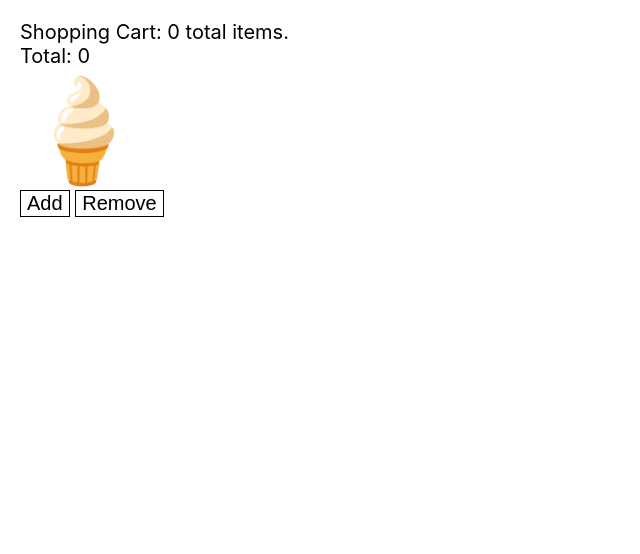
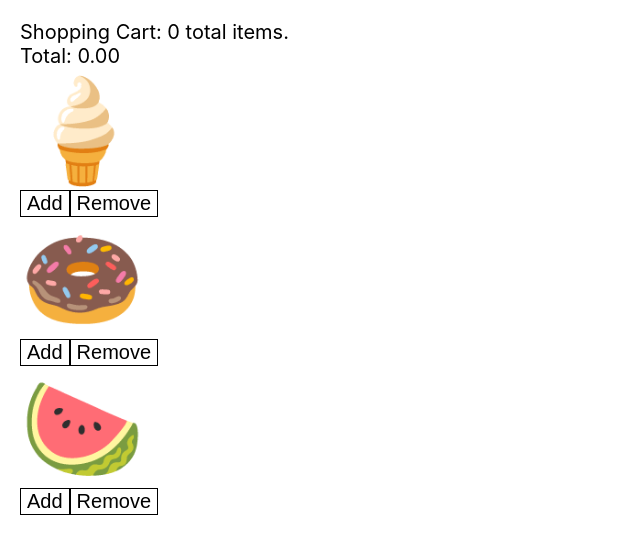
Before and after one commit to hoarus/react-practice, a React (Create React App) app: page / in a window 1280 px wide. Shown: the top 554 px of the page, without its empty margins (0-640 px from the left). Built offline with nearby package versions, Linux system fonts and the light colour scheme.

Commit message:
Implement hooks with state

```diff
--- a/src/components/Product/Product.js
+++ b/src/components/Product/Product.js
@@ -1,16 +1,66 @@
-import React from 'react';
+import React, { useState } from 'react';
 import './Product.css';
 
+const currencyOptions = {
+  minimumFractionDigits: 2,
+  maximumFractionDigits: 2,
+}
+
+function getTotal(total) {
+  return total.toLocaleString(undefined, currencyOptions)
+}
+
+
+const products = [
+  {
+    emoji: '🍦',
+    name: 'ice cream',
+    price: 5
+  },
+  {
+    emoji: '🍩',
+    name: 'donuts',
+    price: 2.5,
+  },
+  {
+    emoji: '🍉',
+    name: 'watermelon',
+    price: 4
+  }
+];
+
+
 export default function Product() {
+  const [cart, setCart ] = useState([]);
+  const [total, setTotal] = useState(0);
+
+  function add(product) {
+    setCart(current => [...current, product.name]);
+    setTotal(current => current + product.price);
+  }
+  function remove(){
+    setCart([]);
+    setTotal(0);
+  }
+
+
   return(
     <div className="wrapper">
       <div>
-        Shopping Cart: 0 total items.
+        Shopping Cart: { cart.length } total items.
       </div>
-      <div>Total: 0</div>
-
-      <div className="product"><span role="img" aria-label="ice cream">🍦</span></div>
-      <button>Add</button> <button>Remove</button>
-    </div>
+      <div>Total: {getTotal(total)}</div>
+      <div>
+        {products.map(product => (
+          <div key={product.name}>
+            <div className="product">
+              <span role="img" aria-label={product.name}>{product.emoji}</span>
+            </div>
+            <button onClick={()=> add(product)}>Add</button>
+            <button>Remove</button>
+          </div>
+        ))}
+      </div>
+  </div>
   )
 }
```
